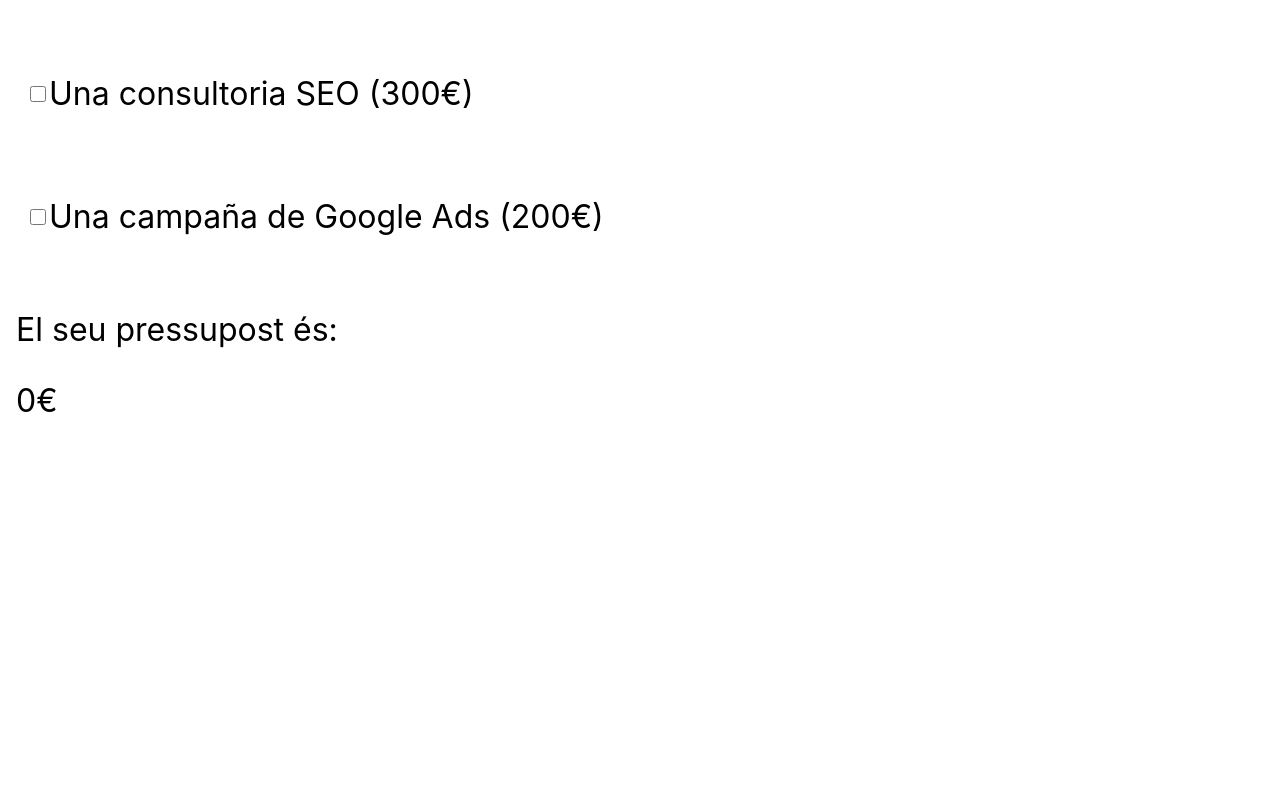
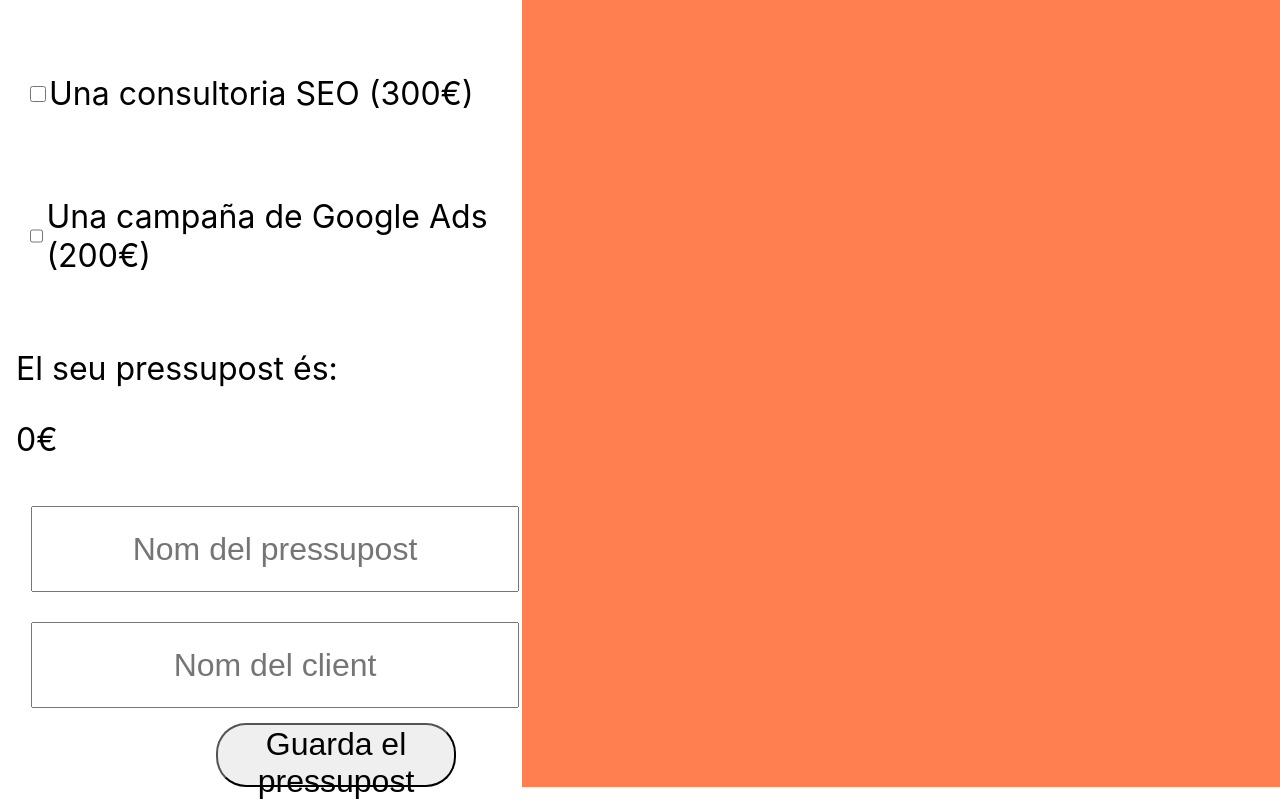
Before and after one commit to CristianAltGr/Sprint-7, a React (Create React App) app in the folder budget/: page /budget in a window 1280 px wide. Shown: the part 194-994 px from the top of the page. Before the commit the page ends 800 px from the top, so only its background shows below. Built offline with nearby package versions, Linux system fonts and the light colour scheme.

Commit message:
exercice 7 do ti!

```diff
--- a/budget/src/App.js
+++ b/budget/src/App.js
@@ -3,7 +3,11 @@ import './App.css';
 import Check from './components/scene/form';
 import Panel from './components/scene/panel';
 import { useEffect, useState } from 'react';
-import { GlobalStyle, PanelInput , Body } from './components/styles';
+import { GlobalStyle, PanelInput} from './components/styles';
+import SavedInput from './components/scene/saveBudget';
+import Budget from './components/scene/ClassBuget';
+import List from './components/scene/list';
+import { Contain } from './components/styles';
 
 function App() {
 
@@ -13,6 +17,9 @@ function App() {
   [{name:"web", value: 500, check: false, pages: 0, idiom: 0},
   {name:"seo", value: 300, check: false},
   {name:"ads", value: 200, check: false}]);
+  const [nameUser, setName]= useState("");
+  const [nameBudget, setBudget]= useState("");
+  const [listBudget,setList]=useState([]);
 
   const selectService = (event) => {
 
@@ -68,6 +75,24 @@ function App() {
   setStatus(newStatus);
   }
 
+  const configBudget = (event) => {
+    const element = event.target;
+
+    if (element.className === "nameBudget"){
+      setBudget(element.value);
+    } else if(element.className === "user"){
+      setName(element.value);
+    }
+}
+
+  const BudgetList = (event) => {
+    event.preventDefault();
+    const date = new Date().toLocaleString();
+    const budgetObj = new Budget(nameBudget,nameUser,status[0].check,status[0].pages,status[0].idiom,status[1].check,status[2].check,price,date);
+
+    setList([...listBudget,budgetObj]);
+  }
+
   useEffect(()=>{
 
     const total= status.reduce((acc,state) => {
@@ -92,9 +117,11 @@ function App() {
 
   return (
 
-    <Body>
+    <>
       <GlobalStyle/>
-      <p>¿Que vols fer?</p>
+      <Contain className="container">
+        <div className="interface">
+          <h3>¿Que vols fer?</h3>
           <form >
             <PanelInput>
               <Check name="web" price={500} checked={status[0].check} onChange={selectService}></Check>
@@ -113,9 +140,12 @@ function App() {
           <div>
             <p>El seu pressupost és:</p>
             <p>{price}€</p>
-
           </div>
-    </Body>
+          <SavedInput onClick={BudgetList} onChange={configBudget}/>
+        </div>
+        <List list={listBudget}></List>
+      </Contain>
+    </>
   );
 }
 
--- /dev/null
+++ b/budget/src/components/scene/ClassBuget.js
@@ -0,0 +1,18 @@
+
+class Budget  {
+
+    constructor(name,user,web,pg,lgs,seo,ads,price,date) {
+
+        this.name  = name;
+        this.user  = user;
+        this.web   = web;
+        this.pg    = pg;
+        this.lgs   = lgs;
+        this.seo   = seo;
+        this.ads   = ads;
+        this.price = price;
+        this.date  = date;
+    }
+}
+
+export default Budget;
--- a/budget/src/components/scene/Welcome.js
+++ b/budget/src/components/scene/Welcome.js
@@ -5,7 +5,7 @@ import { Hero } from "../styles";
 const Welcome = () =>{
 
     return(
-        <Hero className="container">
+        <Hero className="containerHero">
             <h1 className="hero">Benvigut al seu proyecte! </h1>
             <p>A continuació pot escollir el servei més adequat a les seves necessitats i consultar un pressupost l'instant! </p>
             <Link to="budget">Consulta</Link>
--- /dev/null
+++ b/budget/src/components/scene/list.js
@@ -0,0 +1,22 @@
+import React, { useEffect,useState } from "react";
+import { ListS } from "../styles";
+
+
+const List = (props) =>{
+
+
+  return(
+    <ListS>
+       { props.list.map(bud=>{
+        return(
+         <p key={bud.date + " " + bud.name}>
+          Fac. {bud.name} Cli. {bud.user}  {bud.price}€
+          web={bud.web ? "yes":"no"} nºpg {bud.pg} nºlg {bud.lgs}
+          seo={bud.seo ? "yes":"no"} ads={bud.ads ? "yes":"no"} data={bud.date}</p>
+        )
+       })}
+    </ListS>
+  )
+}
+
+export default List;
--- /dev/null
+++ b/budget/src/components/scene/saveBudget.js
@@ -0,0 +1,17 @@
+import React from "react";
+import { InputBudget } from "../styles";
+
+const SavedInput = (props) =>{
+
+    return(
+        <InputBudget>
+            <div>
+                <input className="nameBudget" placeholder="Nom del pressupost"  type="text" onChange={props.onChange}/>
+                <input className="user" placeholder="Nom del client" type="text" onChange={props.onChange} />
+            </div>
+            <button onClick={props.onClick} >Guarda el pressupost</button>
+        </InputBudget>
+    )
+}
+
+export default SavedInput;
--- a/budget/src/components/styles.js
+++ b/budget/src/components/styles.js
@@ -3,6 +3,10 @@ import styled,{createGlobalStyle} from "styled-components";
 export const GlobalStyle = createGlobalStyle`
 
     *{
+        h3{
+            font-size: 2em;
+        }
+
         p{
             font-size: 2em;
         }
@@ -10,14 +14,16 @@ export const GlobalStyle = createGlobalStyle`
     }
 `
 
-export const Body = styled.div`
+export const Contain = styled.div`
     margin-left: 2vh;
+    display: grid;
+    grid-template-columns: 40% 60%;
 `
 
 export const PanelS = styled.div`
     margin-top: 2vh;
     margin-bottom: 2vh;
-    margin-right: 65%;
+    margin-right: 10%;
     padding: 2vh;
     border: 4px solid black;
     border-radius: 60px;
@@ -94,3 +100,37 @@ export const PopBg = styled.div`
 export const Hero = styled.div`
     font-size: 2vh;
 `
+
+export const InputBudget = styled.div`
+
+    display: flex;
+    flex-direction: column;
+
+    input{
+        margin: 15px;
+        width: 15em;
+        height: 2.5em;
+        font-size: 2em;
+        text-align: center;
+    }
+    button{
+        border-radius: 30px;
+        width: 30vh;
+        height: 8vh;
+        font-size: 2em;
+        margin-left: 25vh;
+
+        :hover{
+            background-color: #fd5716;
+            transition: 2s;
+            opacity: 80%;
+        }
+
+    }
+`
+
+export const ListS = styled.div`
+
+    background-color: coral;
+
+`
```
Lines whose indentation alone changed are shown as unchanged.
